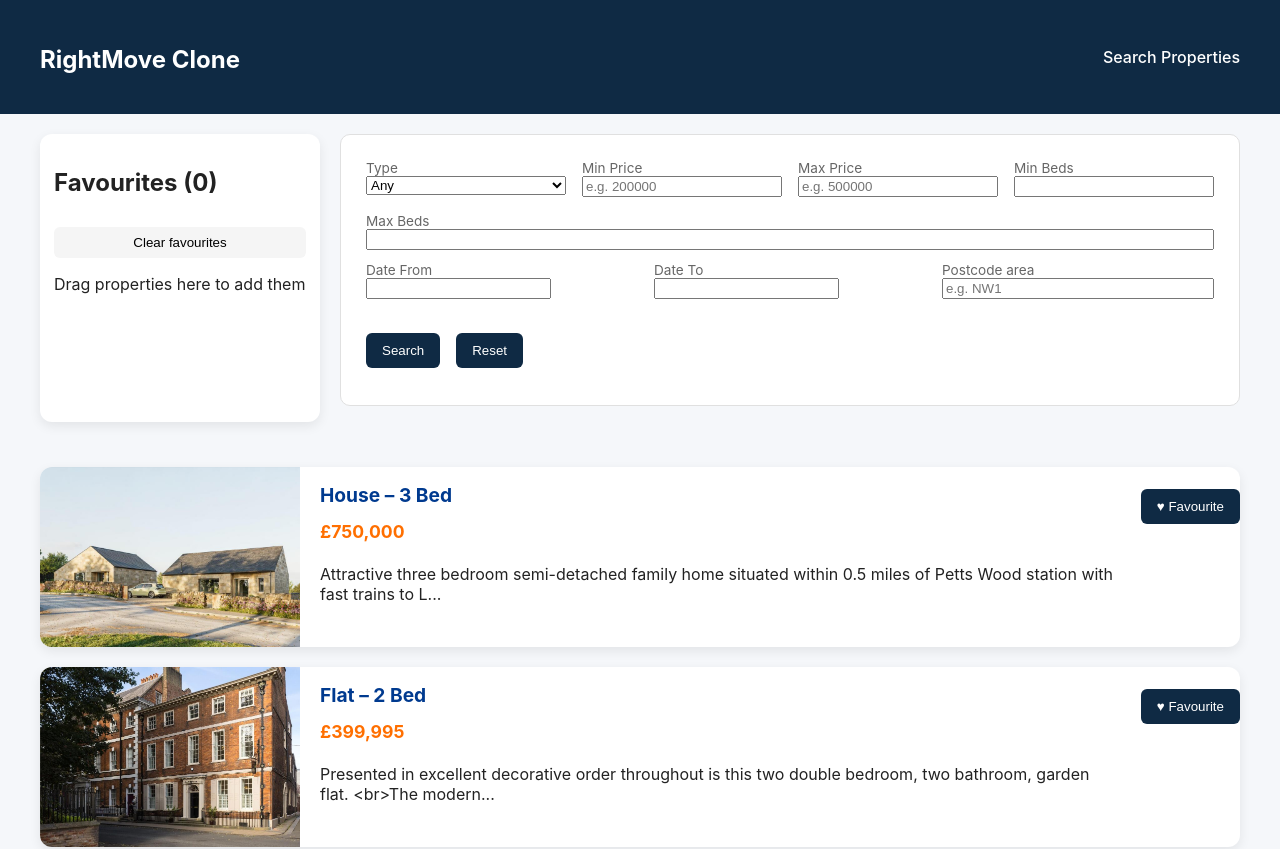
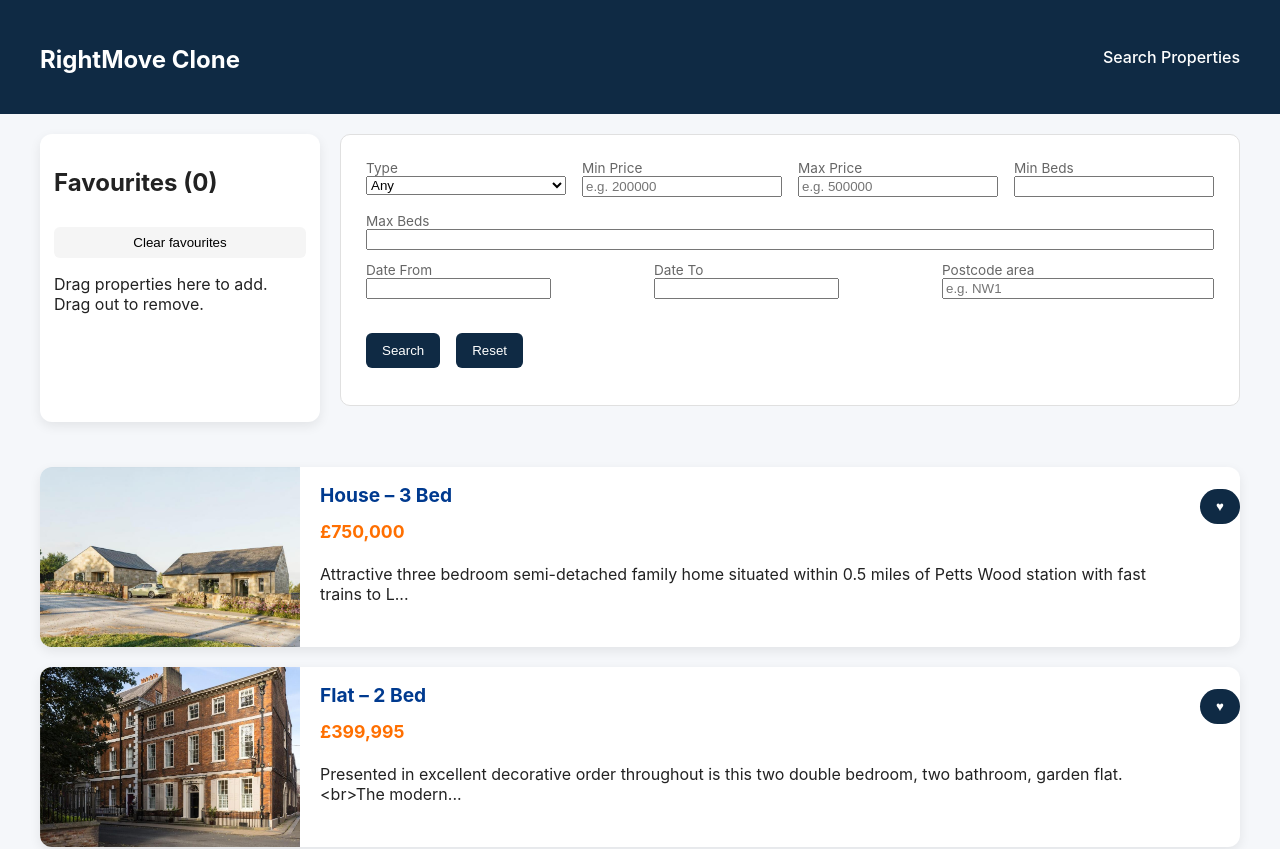
Before and after one commit to OmeshFernando/Estate-Agent-App, a React (Vite) app in the folder estate-agent-app/: page / in a window 1280 px wide. Shown: the top 849 px of the page. Built offline with nearby package versions, Linux system fonts and the light colour scheme.

Commit message:
Enable drag-and-drop for favourites
Added drag-and-drop functionality to allow users to add properties to favourites by dragging PropertyCard components into the FavouritesPanel.

```diff
--- a/estate-agent-app/src/App.jsx
+++ b/estate-agent-app/src/App.jsx
@@ -28,14 +28,29 @@ function App() {
       setFavourites(prev => [...prev, property]);
     }
   };
-  const removeFavourite = (id) => setFavourites(prev => prev.filter(p => p.id !== id));
+
+  const onDropAdd = (id) => {
+  const property = properties.find(p => p.id === id);
+  if (!property) return;
+
+  if (!favourites.find(p => p.id === id)) {
+    setFavourites(prev => [...prev, property]);
+  }
+};
+  const removeFavourite = (id) =>
+    setFavourites(prev => prev.filter(p => p.id !== id));
   const clearFavourites = () => setFavourites([]);
 
   return (
     <BrowserRouter>
       <Header />
       <div className="container">
-        <FavouritesPanel favourites={favourites} removeFavourite={removeFavourite} clearFavourites={clearFavourites}/>
+        <FavouritesPanel
+        favourites={favourites}
+        onDropAdd={onDropAdd}
+        removeFavourite={removeFavourite}
+        clearFavourites={clearFavourites}
+        />
         <Routes>
           <Route path="/" element={
             <>
--- a/estate-agent-app/src/components/FavouritesPanel.jsx
+++ b/estate-agent-app/src/components/FavouritesPanel.jsx
@@ -1,32 +1,58 @@
 import React from 'react';
 
-export default function FavouritesPanel({ favourites, removeFavourite, clearFavourites }) {
+export default function FavouritesPanel({
+  favourites,
+  onDropAdd,
+  onDragRemove,
+  removeFavourite,
+  clearFavourites
+}) {
 
-  function onDrop(e) {
+  function handleDrop(e) {
     e.preventDefault();
-    const id = e.dataTransfer.getData('text/plain');
-    // handle add favourite via event: dispatch a custom event to parent? Simpler: handle drag add in App via window event.
-    const event = new CustomEvent('add-fav-via-drag', { detail: { id }});
-    window.dispatchEvent(event);
+    const id = e.dataTransfer.getData('propertyId');
+    onDropAdd(id);
   }
-  function onDragOver(e) { e.preventDefault(); }
 
+  function allowDrop(e) {
+    e.preventDefault();
+  }
   return (
-    <aside className="favourites-panel" onDrop={onDrop} onDragOver={onDragOver}>
+    <aside
+      className="favourites-panel"
+      onDrop={handleDrop}
+      onDragOver={allowDrop}
+    >
       <h2>Favourites ({favourites.length})</h2>
+
       <ul>
         {favourites.map(f => (
-          <li key={f.id}>
-            <img src={f.images?.[0]} alt={f.type} />
-            <div  className="fav-info">
+          <li
+            key={f.id}
+            draggable
+            onDragStart={(e) => {
+              e.dataTransfer.setData('propertyId', f.id);
+            }}
+          >
+            <img src={f.images[0]} alt={f.type} />
+            <div className="fav-info">
               <strong>{f.type} – {f.bedrooms} Bed</strong>
-              <button onClick={()=>removeFavourite(f.id)}>Remove</button>
+              <span>£{f.price.toLocaleString()}</span>
+              <button onClick={() => removeFavourite(f.id)}>
+                Remove
+              </button>
             </div>
           </li>
         ))}
       </ul>
-      <button onClick={clearFavourites}>Clear favourites</button>
-      <p className="hint">Drag properties here to add them</p>
+
+      <button onClick={clearFavourites}>
+        Clear favourites
+      </button>
+
+      <p className="hint">
+        Drag properties here to add. Drag out to remove.
+      </p>
     </aside>
-  )
+  );
 }
--- a/estate-agent-app/src/components/PropertyCard.jsx
+++ b/estate-agent-app/src/components/PropertyCard.jsx
@@ -5,12 +5,18 @@ export default function PropertyCard({ property, addFavourite }) {
   const thumb = property.images[0];
   return (
     <article className="property-card"
-    draggable="true"
+    draggable
     onDragStart={(e)=>{
-      e.dataTransfer.setData('text/plain', property.id);
+      e.dataTransfer.setData('propertyId', property.id);
+      e.dataTransfer.effectAllowed = 'move';
       }}
       >
-        <Link to={`/property/${property.id}`} className="card-link">
+         {/* Disable drag inside the link */}
+        <Link
+         to={`/property/${property.id}`}
+         className="card-link"
+         draggable={false}
+         >
         <img src={thumb} alt={property.type} className="thumb" />
 
         <div className="card-body">
@@ -28,7 +34,7 @@ export default function PropertyCard({ property, addFavourite }) {
 
         <div className="card-actions">
         <button onClick={() => addFavourite(property)}>
-          ♥ Favourite
+          ♥
         </button>
 
       </div>
--- a/estate-agent-app/src/styles/main.css
+++ b/estate-agent-app/src/styles/main.css
@@ -202,7 +202,7 @@ body {
   color: white;
   border: none;
   padding: 10px 16px;
-  border-radius: 6px;
+  border-radius: 50px;
   cursor: pointer;
   margin-top: 22px;
 }
```
